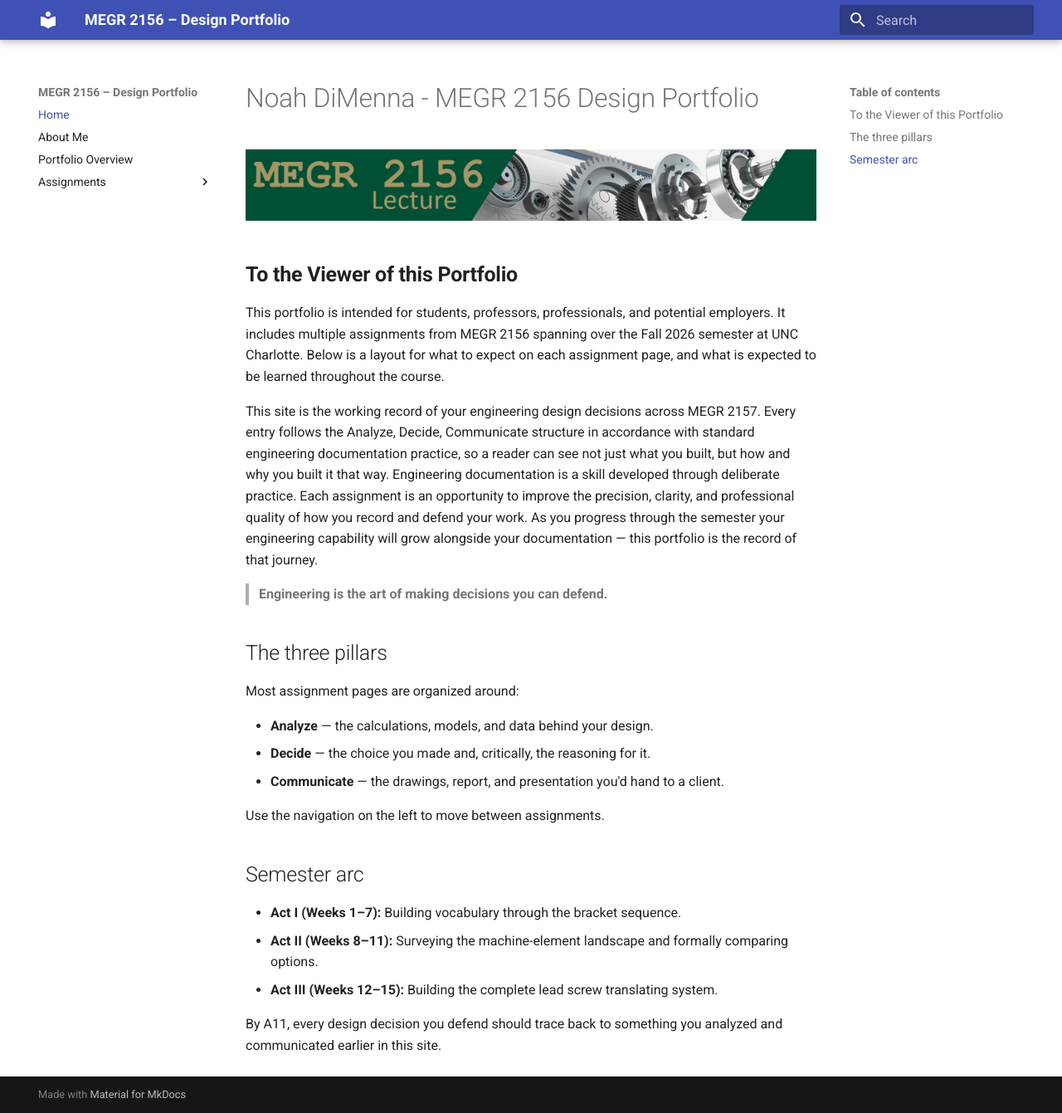
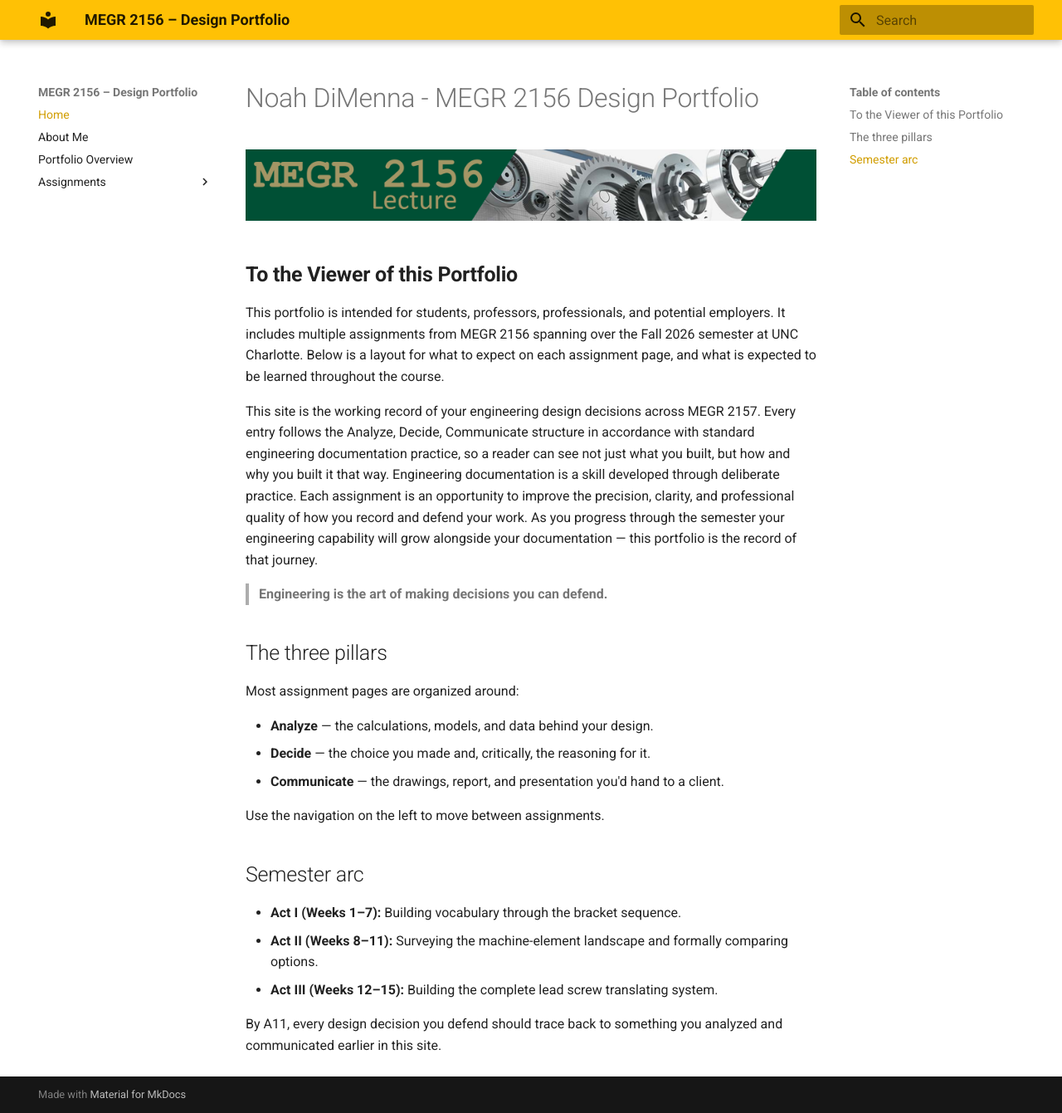
Before and after one commit to Noah-DiMenna/megr2156-portfolio, an MkDocs documentation site: the page built from docs/index.md, in a window 1280 px wide and 1341 px high. Shown: the whole window at 83% size. Built offline with MkDocs 1.6.1 and Material for MkDocs 9.7.7, drawn with Linux system fonts in a browser that asks for light colours.

Commit message:
Change theme colors in mkdocs configuration

```diff
--- a/mkdocs.yml
+++ b/mkdocs.yml
@@ -4,8 +4,8 @@ site_description: Design portfolio documentation, built with the Analyze / Decid
 theme:
   name: material
   palette:
-    primary: indigo
-    accent: green
+    primary: amber
+    accent: deep orange
   features:
     - navigation.instant
     - navigation.tracking
```
